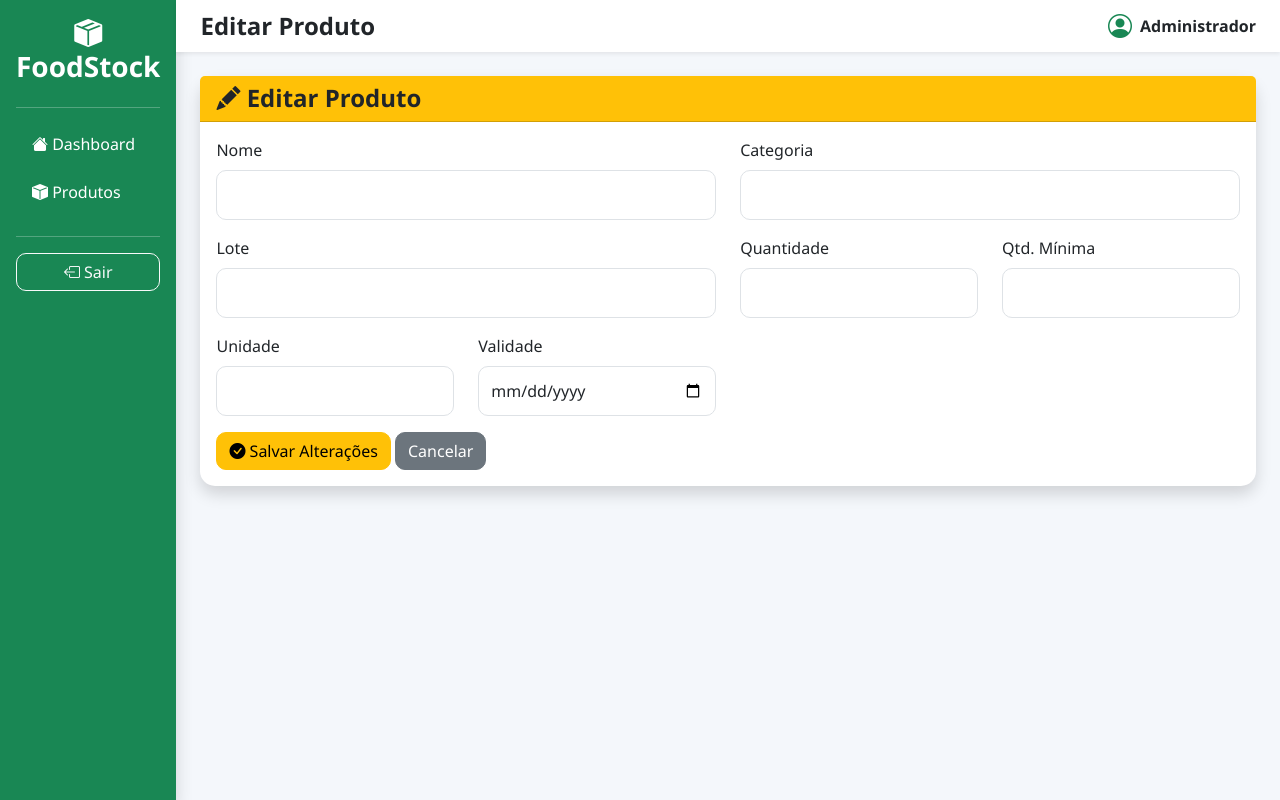
After one commit to arturdalbem/FoodStock, a Flask app: template templates/editar_produtos.html in a window 1280 px wide. The commit adds this page. Run offline with Flask 3, Linux system fonts and the light colour scheme; the template is opened without the code that fills it, so the values that code supplies are empty.

Commit message:
lote + editar produtos

```diff
--- a/app.py
+++ b/app.py
@@ -44,6 +44,7 @@ def produtos():
 
         nome = request.form["nome"]
         categoria = request.form["categoria"]
+        lote = request.form["lote"]
         quantidade = request.form["quantidade"]
         quantidade_minima = request.form["quantidade_minima"]
         unidade = request.form["unidade"]
@@ -51,17 +52,18 @@ def produtos():
 
         cursor.execute("""
         INSERT INTO produtos
-        (nome, categoria, quantidade, quantidade_minima, unidade, data_validade)
-        VALUES (?, ?, ?, ?, ?, ?)
+        (nome, categoria, lote, quantidade, quantidade_minima, unidade, data_validade)
+        VALUES (?, ?, ?, ?, ?, ?, ?)
         """,
-        (
-            nome,
-            categoria,
-            quantidade,
-            quantidade_minima,
-            unidade,
-            data_validade
-        ))
+       (
+        nome,
+        categoria,
+        lote,
+        quantidade,
+        quantidade_minima,
+        unidade,
+        data_validade
+))
 
         conexao.commit()
 
@@ -79,6 +81,19 @@ def produtos():
         "produtos.html",
         produtos=produtos
     )
+
+@app.route("/excluir_produto/<int:id>")
+def excluir_produto(id):
+
+    conexao = sqlite3.connect(DB_PATH)
+    cursor = conexao.cursor()
+
+    cursor.execute("DELETE FROM produtos WHERE id = ?", (id,))
+
+    conexao.commit()
+    conexao.close()
+
+    return redirect("/produtos")
 
 @app.route("/cadastro", methods=["GET", "POST"])
 def cadastro():
@@ -109,6 +124,59 @@ def cadastro():
 
     return render_template("cadastro.html")
 
+@app.route("/editar_produto/<int:id>", methods=["GET", "POST"])
+def editar_produto(id):
+
+    conexao = sqlite3.connect(DB_PATH)
+    cursor = conexao.cursor()
+
+    if request.method == "POST":
+
+        nome = request.form["nome"]
+        categoria = request.form["categoria"]
+        lote = request.form["lote"]
+        quantidade = request.form["quantidade"]
+        quantidade_minima = request.form["quantidade_minima"]
+        unidade = request.form["unidade"]
+        data_validade = request.form["data_validade"]
+
+        cursor.execute("""
+            UPDATE produtos
+            SET
+                nome = ?,
+                categoria = ?,
+                lote = ?,
+                quantidade = ?,
+                quantidade_minima = ?,
+                unidade = ?,
+                data_validade = ?
+            WHERE id = ?
+        """, (
+            nome,
+            categoria,
+            lote,
+            quantidade,
+            quantidade_minima,
+            unidade,
+            data_validade,
+            id
+        ))
+
+        conexao.commit()
+        conexao.close()
+
+        return redirect("/produtos")
+
+    cursor.execute("SELECT * FROM produtos WHERE id = ?", (id,))
+    produto = cursor.fetchone()
+
+    conexao.close()
+
+    return render_template(
+        "editar_produto.html",
+        produto=produto
+    )
+
 
 if __name__ == "__main__":
     port = int(os.environ.get("PORT", 5000))
--- a/criar_banco.py
+++ b/criar_banco.py
@@ -9,6 +9,7 @@ CREATE TABLE IF NOT EXISTS produtos (
     id INTEGER PRIMARY KEY AUTOINCREMENT,
     nome TEXT NOT NULL,
     categoria TEXT NOT NULL,
+    lote TEXT NOT NULL,
     quantidade INTEGER NOT NULL,
     quantidade_minima INTEGER NOT NULL,
     unidade TEXT NOT NULL,
--- /dev/null
+++ b/templates/editar_produtos.html
@@ -0,0 +1,117 @@
+{% extends "base.html" %}
+
+{% block titulo %}
+Editar Produto
+{% endblock %}
+
+{% block titulo_pagina %}
+Editar Produto
+{% endblock %}
+
+{% block conteudo %}
+
+<div class="card shadow border-0">
+
+    <div class="card-header bg-warning">
+
+        <h4 class="mb-0">
+            <i class="bi bi-pencil-fill"></i>
+            Editar Produto
+        </h4>
+
+    </div>
+
+    <div class="card-body">
+
+        <form method="POST">
+
+            <div class="row">
+
+                <div class="col-md-6 mb-3">
+                    <label class="form-label">Nome</label>
+                    <input
+                        type="text"
+                        name="nome"
+                        class="form-control"
+                        value="{{ produto[1] }}"
+                        required>
+                </div>
+
+                <div class="col-md-6 mb-3">
+                    <label class="form-label">Categoria</label>
+                    <input
+                        type="text"
+                        name="categoria"
+                        class="form-control"
+                        value="{{ produto[2] }}"
+                        required>
+                </div>
+
+                <div class="col-md-6 mb-3">
+                    <label class="form-label">Lote</label>
+                    <input
+                        type="text"
+                        name="lote"
+                        class="form-control"
+                        value="{{ produto[3] }}"
+                        required>
+                </div>
+
+                <div class="col-md-3 mb-3">
+                    <label class="form-label">Quantidade</label>
+                    <input
+                        type="number"
+                        name="quantidade"
+                        class="form-control"
+                        value="{{ produto[4] }}"
+                        required>
+                </div>
+
+                <div class="col-md-3 mb-3">
+                    <label class="form-label">Qtd. Mínima</label>
+                    <input
+                        type="number"
+                        name="quantidade_minima"
+                        class="form-control"
+                        value="{{ produto[5] }}"
+                        required>
+                </div>
+
+                <div class="col-md-3 mb-3">
+                    <label class="form-label">Unidade</label>
+                    <input
+                        type="text"
+                        name="unidade"
+                        class="form-control"
+                        value="{{ produto[6] }}"
+                        required>
+                </div>
+
+                <div class="col-md-3 mb-3">
+                    <label class="form-label">Validade</label>
+                    <input
+                        type="date"
+                        name="data_validade"
+                        class="form-control"
+                        value="{{ produto[7] }}"
+                        required>
+                </div>
+
+            </div>
+
+            <button class="btn btn-warning">
+                <i class="bi bi-check-circle-fill"></i>
+                Salvar Alterações
+            </button>
+
+            <a href="/produtos" class="btn btn-secondary">
+                Cancelar
+            </a>
+
+        </form>
+
+    </div>
+
+</div>
+
+{% endblock %}
```
Also changed, not shown: templates/produtos.html (+35 -10 lines), database/estoque.db.
